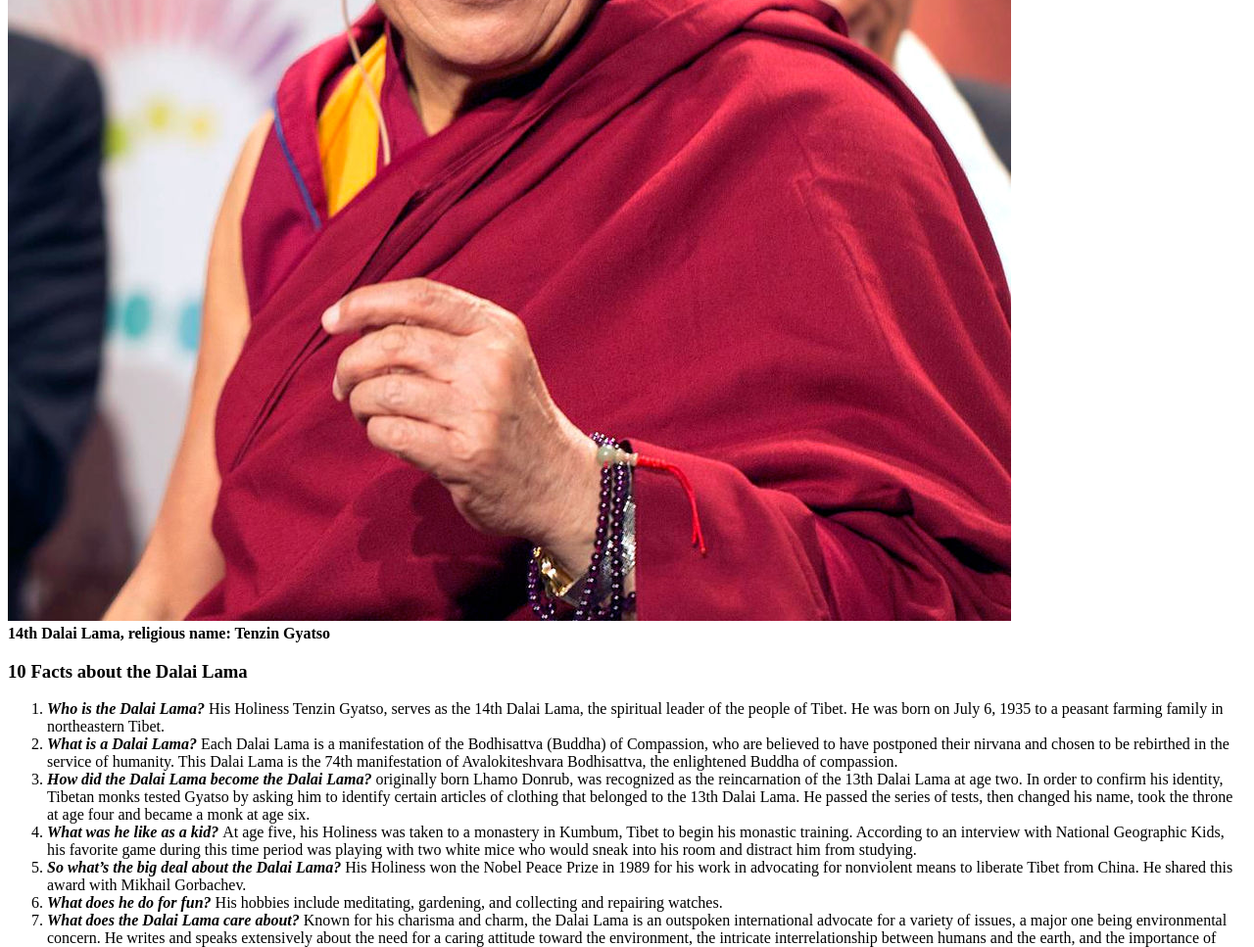
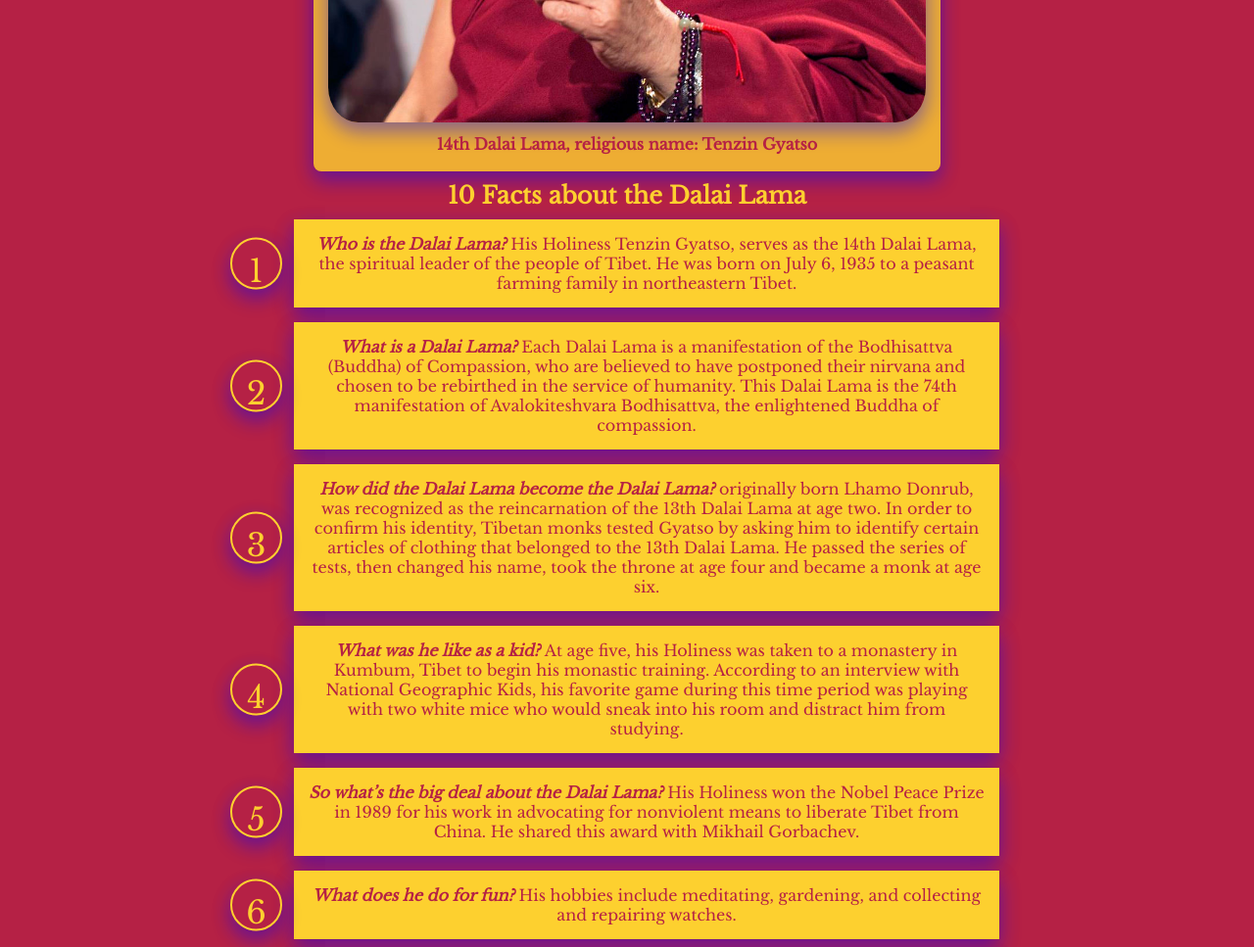
Before and after one commit to Tashinyimala/Tribute-Page-Dalai-Lama, a plain HTML site: page index.html in a window 1280 px wide. Shown: the part 700-1667 px from the top of the page at 98% size. Drawn offline with nearby package versions, Linux system fonts and the light colour scheme; a web font is replaced by a local one.

Commit message:
style.css completed

```diff
--- a/index.html
+++ b/index.html
@@ -4,6 +4,7 @@
     <meta charset="UTF-8">
     <meta name="viewport" content="width=device-width, initial-scale=1.0">
     <meta http-equiv="X-UA-Compatible" content="ie=edge">
+    <link rel="stylesheet" href="style.css">
     <title>Dalai Lama Tribute Page</title>
 </head>
 <body>
@@ -13,13 +14,13 @@
 
         <div id="imag-div">
             <img src="dalailama.jpg" alt="picture of Dalai Lama" id="image">
-            <div class="img-caption">
+            <div id="img-caption">
                 <strong>14th Dalai Lama, religious name: Tenzin Gyatso</strong>
             </div>
         </div>
 
-        <div class="tribute-info">
-            <h3>10 Facts about the Dalai Lama</h3>
+        <div id="tribute-info">
+            <h2>10 Facts about the Dalai Lama</h2>
             <ol>
                 <li><em><strong>Who is the Dalai Lama? </strong></em>His Holiness Tenzin Gyatso, serves as the 14th Dalai Lama, the spiritual leader of the people of Tibet. He was born on July 6, 1935 to a peasant farming family in northeastern Tibet.</li>
                 <li><em><strong>What is a Dalai Lama? </strong></em>Each Dalai Lama is a manifestation of the Bodhisattva (Buddha) of Compassion, who are believed to have postponed their nirvana and chosen to be rebirthed in the service of humanity. This Dalai Lama is the 74th manifestation of Avalokiteshvara Bodhisattva, the enlightened Buddha of compassion.</li>
--- /dev/null
+++ b/style.css
@@ -0,0 +1,101 @@
+@import url('https://fonts.googleapis.com/css?family=Libre+Baskerville');
+@import url('https://fonts.googleapis.com/css?family=Felipa');
+
+:root {
+    --text_shadow: 2px 2px 4px blue;
+    --box_shadow: 0 10px 20px rgba(0, 0, 255, 0.3), 0 6px 20px 0 rgba(0, 0, 255, 0.19);
+}
+* {
+    margin: 0;
+    box-sizing: border-box;
+}
+
+body {
+    background-color: #B52145;
+    text-align: center;
+    color: #FDD02F;
+    font-family: 'Libre Baskerville', serif;
+}
+
+#main h1 {
+    color: #FDD02F;
+    text-shadow: var(--text_shadow);
+}
+
+#sub-title {
+    color: #FDD02F;
+    text-shadow: var(--text_shadow);
+}
+
+ol {
+    counter-reset: section;
+}
+
+li{
+    list-style-type: none;
+    position: relative;
+    font-size: 1rem;
+    padding: 15px;
+    margin: 10px auto;
+    margin-bottom: 15px;
+    background: #FDD02F;
+    color: #B52145;
+    max-width: 90vh;
+    align-items: center;
+    box-shadow: var(--box_shadow);
+}
+
+li::before {
+    counter-increment: section;
+    content: counter(section);
+    text-align: center;
+    display: inline-block;
+    color: #FDD02F;
+    border-radius: 50%;
+    position: absolute;
+    left: -65px;
+    top: 50%;
+    transform: translateY(-50%);
+    padding: 12px;
+    font-size: 2rem;
+    width: 25px;
+    height: 25px;
+    border: 2px solid #FDD02F;
+    box-shadow: var(--box_shadow)
+}
+
+#imag-div {
+    background: rgba(253, 208, 47, 0.8);
+    padding: 10px;
+    width: 50vw;
+    margin: 10px auto;
+    border-radius: 0.5rem;
+    background-size: cover;
+    max-width: 100%;
+    box-shadow: var(--box_shadow);
+}
+
+#img-caption {
+    padding: 0.5rem;
+    color: #B52145;
+}
+
+#image {
+    border-radius: 5%;
+    max-height: 90vh;
+    box-shadow: var(--box_shadow);
+}
+
+#tribute-info {
+    margin-top: 0.5rem
+}
+
+#tribute- info h2 {
+    margin-bottom: 0.5rem;
+}
+
+blockquote {
+    padding: 2rem;
+    font-size: 2rem;
+    font-family: 'Felipa', cursive;
+}
```
Also changed, not shown: potala.jpg (added).
